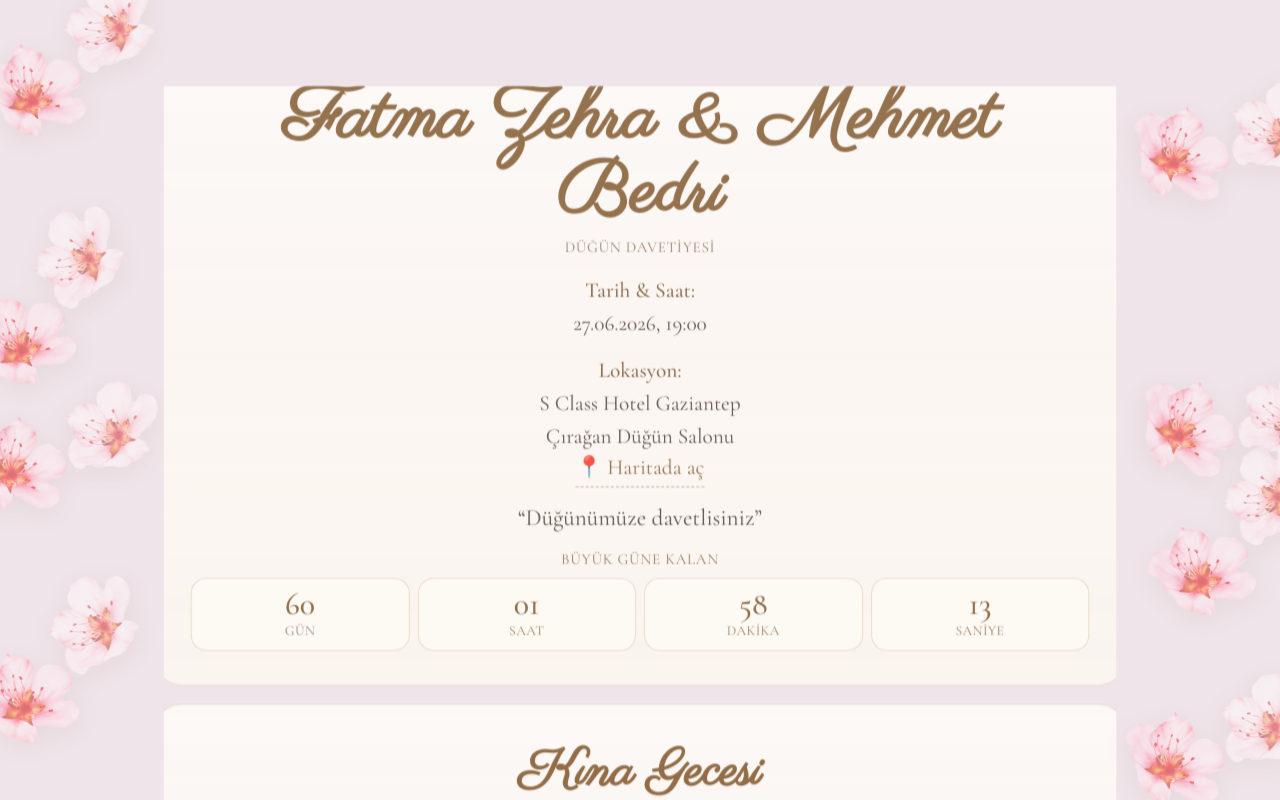
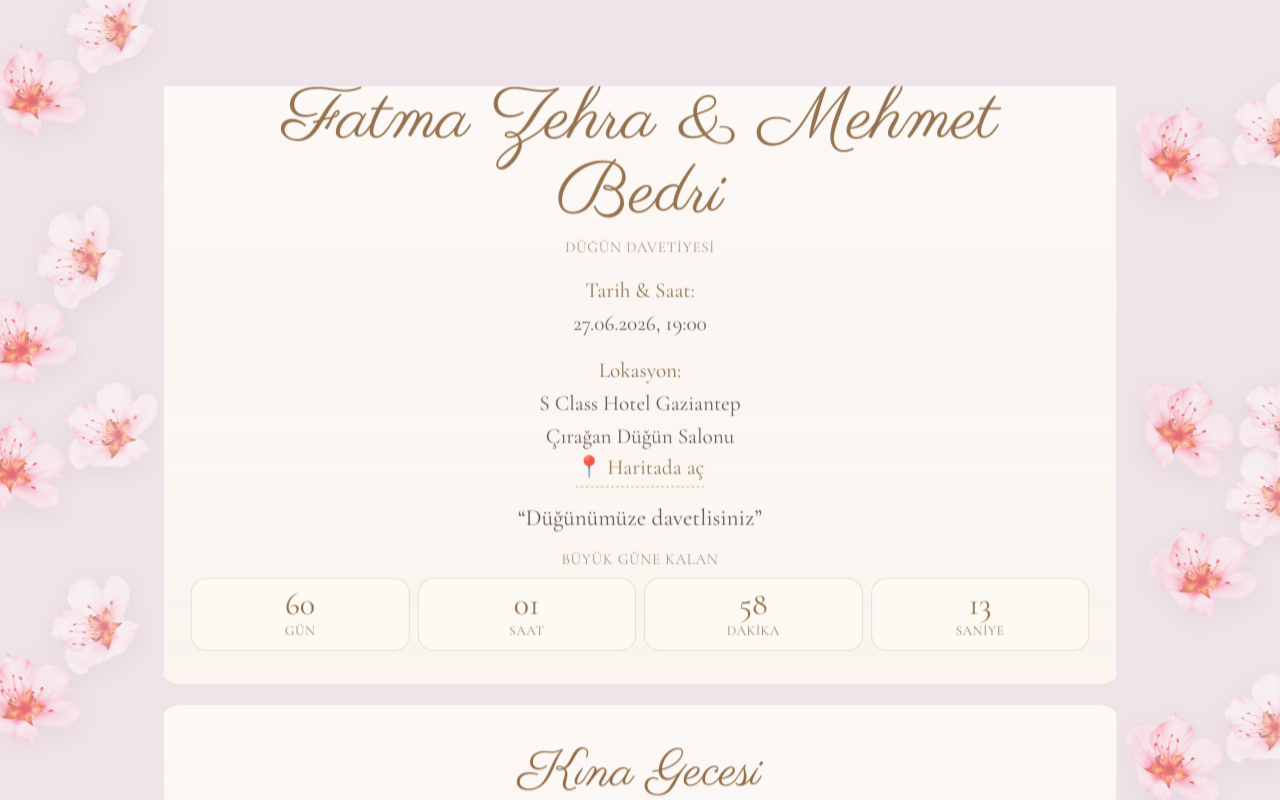
Before and after one commit to RobzLegz/wedding-invite, a plain HTML site: page index.html in a window 1280 px wide. Both pictures are taken after a click on the button "Davetiyeyi aç". Shown: the top 800 px of the page. Drawn offline with nearby package versions, Linux system fonts and the light colour scheme.

Commit message:
less bold

```diff
--- a/index.html
+++ b/index.html
@@ -7,7 +7,7 @@
   <meta name="description" content="Fatma Zehra ve Mehmet Bedri'nin düğün ve kına gecesi davetiyesi" />
   <link rel="preconnect" href="https://fonts.googleapis.com" />
   <link rel="preconnect" href="https://fonts.gstatic.com" crossorigin />
-  <link href="https://fonts.googleapis.com/css2?family=Cormorant+Garamond:wght@400;500&family=Parisienne&display=swap" rel="stylesheet" />
+  <link href="https://fonts.googleapis.com/css2?family=Cormorant+Garamond:wght@300;400;500&family=Parisienne&display=swap" rel="stylesheet" />
   <style>
     :root {
       --cream: #f9f4eb;
@@ -386,6 +386,7 @@
     .title-script {
       margin: 0;
       font-family: "Parisienne", cursive;
+      font-weight: 300;
       font-size: clamp(2.4rem, 10.5vw, 4.6rem);
       text-align: center;
       color: #8a653b;
@@ -399,6 +400,7 @@
       text-transform: uppercase;
       font-size: 0.95rem;
       color: #8e7555;
+      font-weight: 300;
     }
 
     .invite-line {
@@ -417,7 +419,7 @@
 
     .detail strong {
       color: #7f5f39;
-      font-weight: 500;
+      font-weight: 400;
     }
 
     .map-link {
@@ -455,7 +457,7 @@
       font-size: clamp(1.45rem, 7vw, 2rem);
       color: #825f33;
       line-height: 1;
-      font-weight: 500;
+      font-weight: 400;
     }
 
     .time-box span {
@@ -470,6 +472,7 @@
       text-align: center;
       font-size: clamp(2rem, 8.7vw, 3.2rem);
       font-family: "Parisienne", cursive;
+      font-weight: 300;
       color: #865e33;
     }
 
@@ -564,7 +567,7 @@
       font-size: 1.25rem;
       color: #77542f;
       text-align: center;
-      font-weight: 500;
+      font-weight: 300;
     }
 
     .calendar-meta {
```
